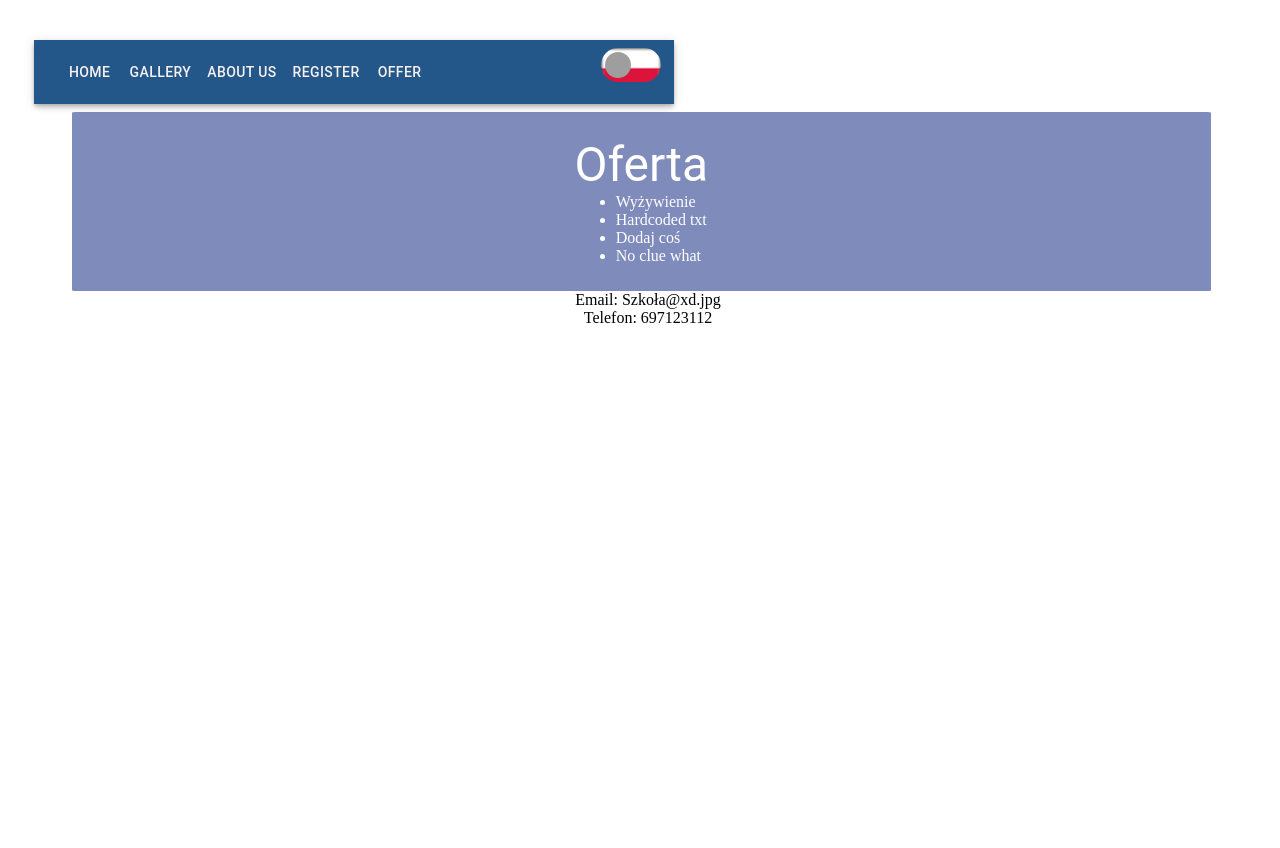
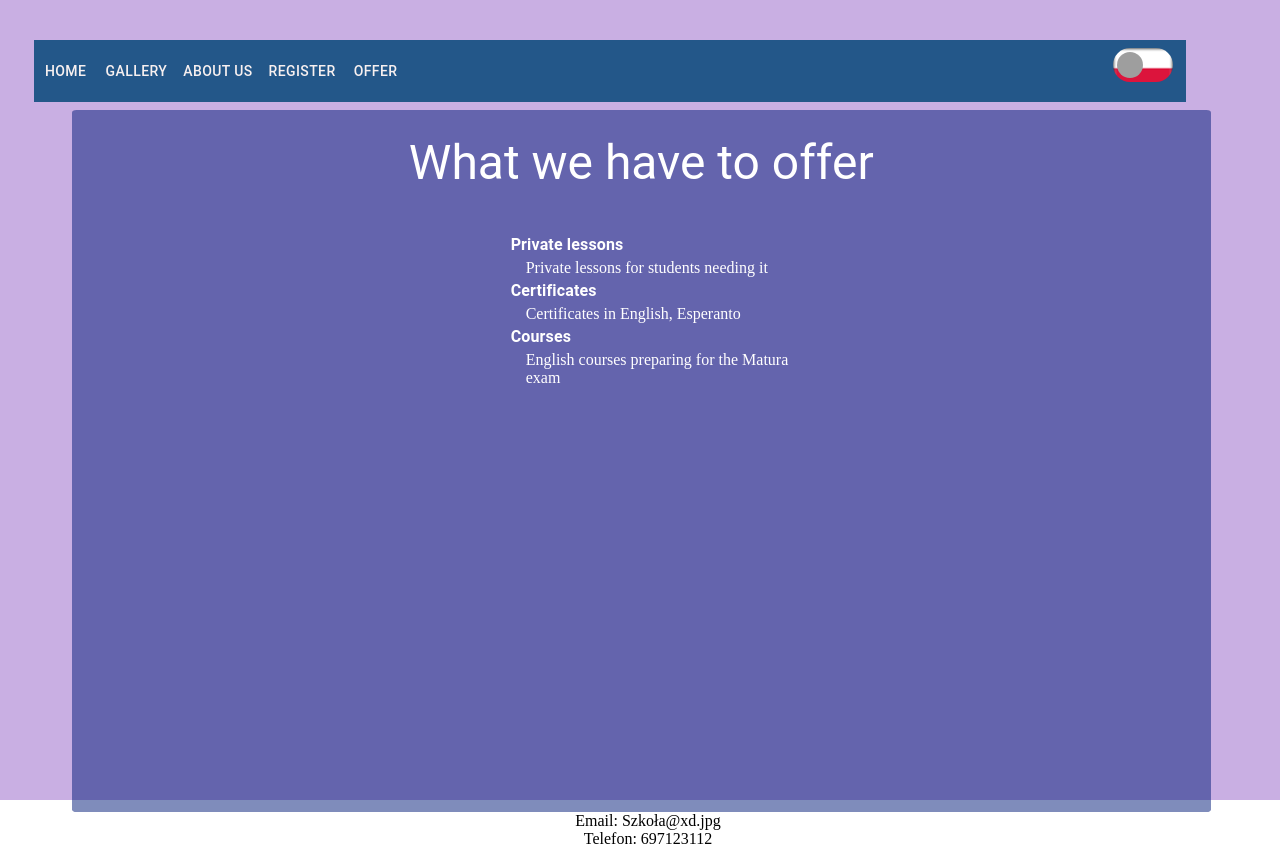
Before and after one commit to emceDev/nex1, a Next.js app: page /Offer in a window 1280 px wide. Before the commit the page ends 800 px from the top, so only its background shows below. Built offline with nearby package versions, Linux system fonts and the light colour scheme; grey boxes are pictures that could not be loaded.

Commit message:
modified text

```diff
--- /dev/null
+++ b/Text/OfferText.json
@@ -0,0 +1,10 @@
+{
+    "pl":{
+        "title":"Nasza oferta",
+        "list":[{"title":"Korepetycje","description":"Indywidualne korepetycje"},{"title":"Certyfikaty","description":"Certyfikaty z języków Angielski, Esperanto"},{"title":"Kursy","description":"kursy angielskiego przygotowujące do matury"}]
+    },
+    "eng":{
+        "title":"What we have to offer",
+        "list":[{"title":"Private lessons","description":"Private lessons for students needing it"},{"title":"Certificates","description":"Certificates in English, Esperanto"},{"title":"Courses","description":"English courses preparing for the Matura exam"}]
+    }
+}
--- a/components/Navbar.js
+++ b/components/Navbar.js
@@ -9,8 +9,6 @@ export const Navbar = () => {
 
 	return (
 		<div className="Navbar">
-			<AppBar position="static">
-				<Toolbar>
 			<Language />
 			<Link href="/">
 				<Button color="secondary">
@@ -37,8 +35,6 @@ export const Navbar = () => {
 					<a>{lang ? "Oferta" : "Offer"}</a>
 				</Button>
 			</Link>
-				</Toolbar>
-			</AppBar>
 		</div>
 	);
 };
--- a/pages/Offer.js
+++ b/pages/Offer.js
@@ -1,19 +1,35 @@
-import React from "react";
+import React, { useEffect, useState } from "react";
 import Head from "next/head";
-import text from "../components/data.json";
+import text from "../Text/OfferText.json";
 import { Typography } from "@material-ui/core";
+import { useRecoilState } from "recoil";
+import { language } from "../state/atom";
+
 export default function Offer() {
+	const [lang, setlang] = useRecoilState(language);
+
+	const [txt, settxt] = useState(text.eng);
+	useEffect(() => {
+		lang ? settxt(text.pl) : settxt(text.eng);
+	}, [lang]);
 	return (
 		<div className="Offer">
+			<div className="Background"></div>
 			<Head>
-				<title>{text.Offer.title}</title>
+				<title>{console.log(txt.title)}</title>
 			</Head>
-			<Typography variant="h3">Oferta</Typography>
-			<ul>
-				<li>Wyżywienie </li>
-				<li>Hardcoded txt</li>
-				<li>Dodaj coś</li>
-				<li>No clue what</li>
+			<Typography variant="h3">{txt.title}</Typography>
+			<ul style={{ marginTop: "5vh", marginBottom: "50vh" }}>
+				{txt.list.map((x) => (
+					<div>
+						<Typography variant="subtitle1" style={{ fontWeight: "bold" }}>
+							{x.title}
+						</Typography>
+						<div style={{ marginLeft: "5%", fontWeight: "normal" }}>
+							{x.description}
+						</div>
+					</div>
+				))}
 			</ul>
 		</div>
 	);
--- a/pages/_app.js
+++ b/pages/_app.js
@@ -13,7 +13,6 @@ function MyApp({ Component, pageProps }) {
 			<ScrollHandler />
 			<div className="App">
 				<div className="tinted-image"></div>
-
 				<ThemeProvider theme={theme}>
 					<Navbar />
 					<Component {...pageProps} />
--- a/styles/global.css
+++ b/styles/global.css
@@ -28,13 +28,19 @@ body {
 }
 .Navbar {
 	position: sticky;
+	display: flex;
+	flex-direction: row;
 	top: 0;
 	left: 0;
 	margin-top: 4vh;
 	margin-left: 2vw;
+	padding: 1% 0% 1% 0%;
 	min-width: 50vw;
-	width: fit-content;
+	width: 90vw;
 	z-index: 100;
+	background-color: #235789;
+}
+.Navbar div {
 }
 /* index START*/
 .Index {
@@ -275,6 +281,9 @@ body {
 .Sign .Background {
 	background-color: #4b4bb53f;
 }
+.SignQuote {
+	padding: 20%;
+}
 .SignQuoteImageContainer {
 	display: flex;
 	align-items: center;
@@ -360,6 +369,9 @@ body {
 	.Sign {
 		width: 100vw;
 	}
+	.SignQuote {
+		padding: 10%;
+	}
 	.SignQuoteImageContainer {
 		display: unset;
 		width: 100vw;
@@ -368,6 +380,8 @@ body {
 	.SignQuoteContainer {
 		position: relative;
 		margin-top: 10vh;
+		margin-left: 1vw;
+		margin-right: 1vw;
 		height: 20vh;
 		width: 90vw;
 	}
@@ -378,6 +392,9 @@ body {
 		width: 100vw;
 	}
 	.SignFormImageContainer {
+		padding-left: 1%;
+		padding-right: 1%;
+		margin-top: 1vh;
 		width: 100vw;
 		flex-direction: column;
 	}
@@ -394,7 +411,8 @@ body {
 	}
 	.SignInputContainer {
 		width: 90vw;
-		margin-left: 5vw;
+		margin-left: 2.5vw;
+		/* margin-right: 5vw;  */
 	}
 }
 /* Sign End */
@@ -549,6 +567,9 @@ body {
 	background-color: rgba(0, 26, 120, 0.5);
 	color: white;
 }
+.Offer .Background {
+	background-color: rgba(83, 0, 167, 0.315);
+}
 .Offer * {
 	text-align: left;
 }
@@ -631,8 +652,10 @@ input:checked + .slider:before {
 	}
 
 	.Navbar {
-		width: 95vw;
+		width: fit-content;
+		margin-left: 0%;
 	}
+
 	.switch {
 		width: 26px;
 		height: 13px;
```
Also changed, not shown: Text/AboutText.json (+27 -11 lines), pages/Sign.js (+8 -1 lines), pages/index.js (+13 -4 lines). Lines whose indentation alone changed are shown as unchanged.
